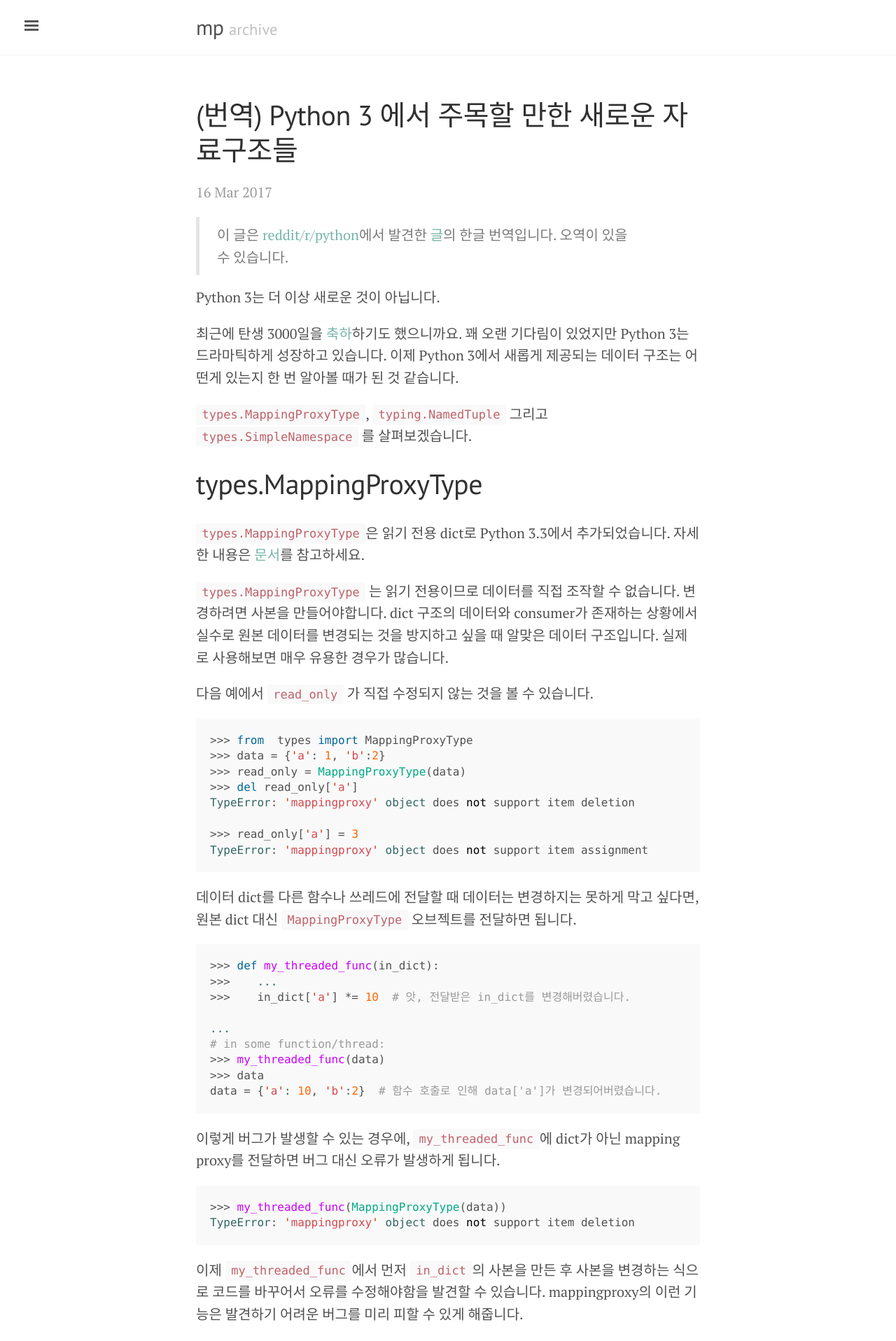
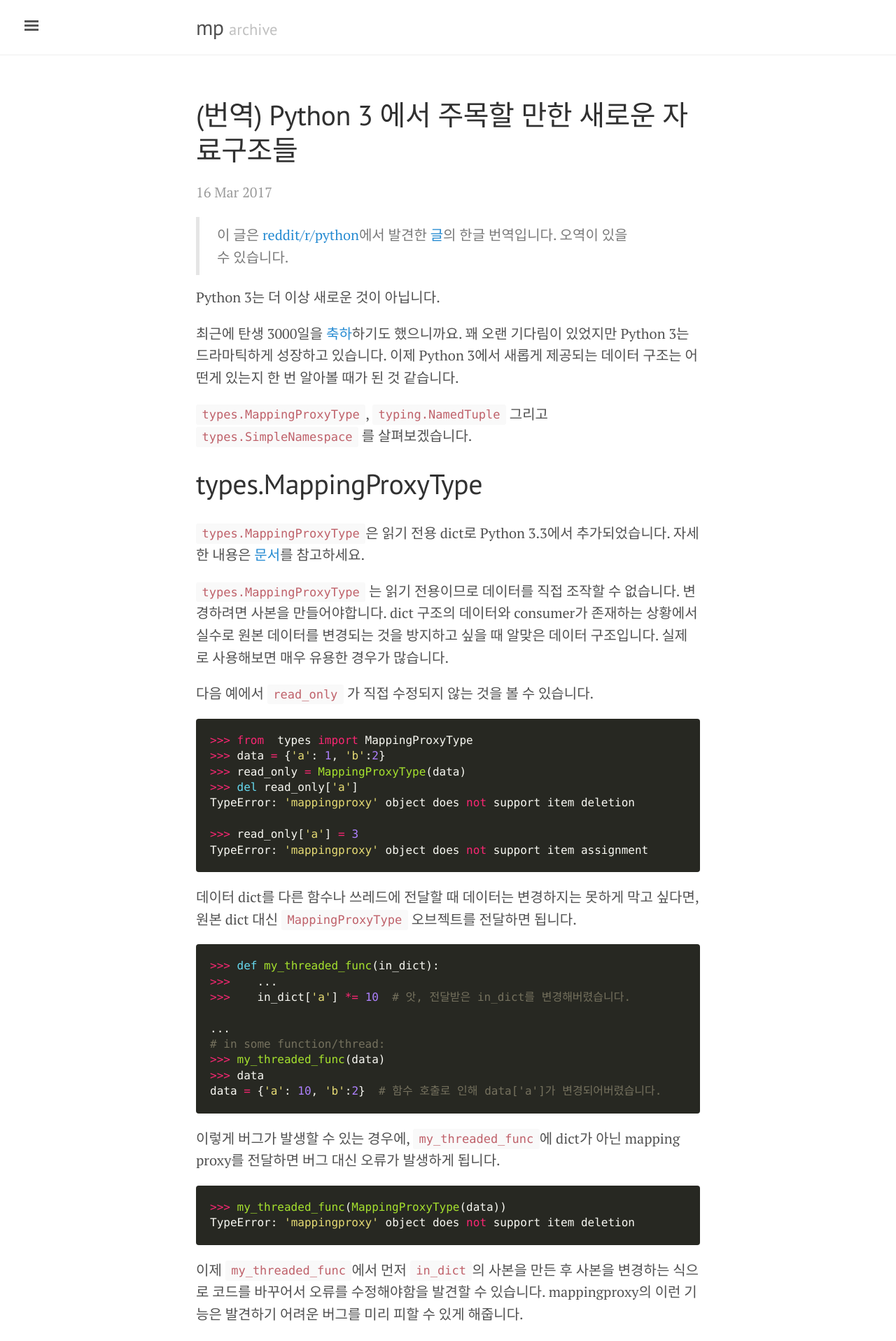
Before and after one commit to mnpk/mnpk.github.io, a Jekyll site: the page built from _posts/2017-03-16-python3-data-structure.md, in a window 1280 px wide. Shown: the top 1916 px of the page at 70% size. Built offline with Jekyll 4.4.1, drawn with Linux system fonts in a browser that asks for light colours.

Commit message:
컬러 변경

```diff
--- a/public/css/poole.css
+++ b/public/css/poole.css
@@ -67,8 +67,8 @@
 
 /* No `:visited` state is required by default (browsers will use `a`) */
 a {
-  /* color: #268bd2; */
-  color: #75b5aa;
+  color: #268bd2;
+  /* color: #75b5aa; */
   text-decoration: none;
 }
 a strong {
@@ -176,7 +176,7 @@
   white-space: pre-wrap;
   word-break: break-all;
   word-wrap: break-word;
-  background-color: #f9f9f9;
+  background-color: #272822;
 }
 pre code {
   padding: 0;
@@ -376,8 +376,8 @@
   color: #999;
 }
 .related-posts li a:hover {
-  /* color: #268bd2; */
-  color: #75b5aa;
+  color: #268bd2;
+  /* color: #75b5aa; */
   text-decoration: none;
 }
 .related-posts li a:hover small {
--- a/public/css/syntax.css
+++ b/public/css/syntax.css
@@ -1,64 +1,62 @@
 .highlight .hll { background-color: #ffc; }
-.highlight .c { color: #999; } /* Comment */
-.highlight .err { color: #a00; background-color: #faa } /* Error */
-.highlight .k { color: #069; } /* Keyword */
-.highlight .o { color: #555 } /* Operator */
-.highlight .cm { color: #09f; font-style: italic } /* Comment.Multiline */
-.highlight .cp { color: #099 } /* Comment.Preproc */
-.highlight .c1 { color: #999; } /* Comment.Single */
-.highlight .cs { color: #999; } /* Comment.Special */
-.highlight .gd { background-color: #fcc; border: 1px solid #c00 } /* Generic.Deleted */
+.highlight .c { color: #75715e } /* Comment */
+.highlight .err { color: #960050; background-color: #1e0010 } /* Error */
+.highlight .k { color: #66d9ef } /* Keyword */
+.highlight .l { color: #ae81ff } /* Literal */
+.highlight .n { color: #f8f8f2 } /* Name */
+.highlight .o { color: #f92672 } /* Operator */
+.highlight .p { color: #f8f8f2 } /* Punctuation */
+.highlight .cm { color: #75715e } /* Comment.Multiline */
+.highlight .cp { color: #75715e } /* Comment.Preproc */
+.highlight .c1 { color: #75715e } /* Comment.Single */
+.highlight .cs { color: #75715e } /* Comment.Special */
 .highlight .ge { font-style: italic } /* Generic.Emph */
-.highlight .gr { color: #f00 } /* Generic.Error */
-.highlight .gh { color: #030; } /* Generic.Heading */
-.highlight .gi { background-color: #cfc; border: 1px solid #0c0 } /* Generic.Inserted */
-.highlight .go { color: #aaa } /* Generic.Output */
-.highlight .gp { color: #009; } /* Generic.Prompt */
-.highlight .gs { } /* Generic.Strong */
-.highlight .gu { color: #030; } /* Generic.Subheading */
-.highlight .gt { color: #9c6 } /* Generic.Traceback */
-.highlight .kc { color: #069; } /* Keyword.Constant */
-.highlight .kd { color: #069; } /* Keyword.Declaration */
-.highlight .kn { color: #069; } /* Keyword.Namespace */
-.highlight .kp { color: #069 } /* Keyword.Pseudo */
-.highlight .kr { color: #069; } /* Keyword.Reserved */
-.highlight .kt { color: #078; } /* Keyword.Type */
-.highlight .m { color: #f60 } /* Literal.Number */
-.highlight .s { color: #d44950 } /* Literal.String */
-.highlight .na { color: #4f9fcf } /* Name.Attribute */
-.highlight .nb { color: #366 } /* Name.Builtin */
-.highlight .nc { color: #0a8; } /* Name.Class */
-.highlight .no { color: #360 } /* Name.Constant */
-.highlight .nd { color: #99f } /* Name.Decorator */
-.highlight .ni { color: #999; } /* Name.Entity */
-.highlight .ne { color: #c00; } /* Name.Exception */
-.highlight .nf { color: #c0f } /* Name.Function */
-.highlight .nl { color: #99f } /* Name.Label */
-.highlight .nn { color: #0cf; } /* Name.Namespace */
-.highlight .nt { color: #2f6f9f; } /* Name.Tag */
-.highlight .nv { color: #033 } /* Name.Variable */
-.highlight .ow { color: #000; } /* Operator.Word */
-.highlight .w { color: #bbb } /* Text.Whitespace */
-.highlight .mf { color: #f60 } /* Literal.Number.Float */
-.highlight .mh { color: #f60 } /* Literal.Number.Hex */
-.highlight .mi { color: #f60 } /* Literal.Number.Integer */
-.highlight .mo { color: #f60 } /* Literal.Number.Oct */
-.highlight .sb { color: #c30 } /* Literal.String.Backtick */
-.highlight .sc { color: #c30 } /* Literal.String.Char */
-.highlight .sd { color: #c30; font-style: italic } /* Literal.String.Doc */
-.highlight .s2 { color: #c30 } /* Literal.String.Double */
-.highlight .se { color: #c30; } /* Literal.String.Escape */
-.highlight .sh { color: #c30 } /* Literal.String.Heredoc */
-.highlight .si { color: #a00 } /* Literal.String.Interpol */
-.highlight .sx { color: #c30 } /* Literal.String.Other */
-.highlight .sr { color: #3aa } /* Literal.String.Regex */
-.highlight .s1 { color: #c30 } /* Literal.String.Single */
-.highlight .ss { color: #fc3 } /* Literal.String.Symbol */
-.highlight .bp { color: #366 } /* Name.Builtin.Pseudo */
-.highlight .vc { color: #033 } /* Name.Variable.Class */
-.highlight .vg { color: #033 } /* Name.Variable.Global */
-.highlight .vi { color: #033 } /* Name.Variable.Instance */
-.highlight .il { color: #f60 } /* Literal.Number.Integer.Long */
+.highlight .gs { font-weight: bold } /* Generic.Strong */
+.highlight .kc { color: #66d9ef } /* Keyword.Constant */
+.highlight .kd { color: #66d9ef } /* Keyword.Declaration */
+.highlight .kn { color: #f92672 } /* Keyword.Namespace */
+.highlight .kp { color: #66d9ef } /* Keyword.Pseudo */
+.highlight .kr { color: #66d9ef } /* Keyword.Reserved */
+.highlight .kt { color: #66d9ef } /* Keyword.Type */
+.highlight .ld { color: #e6db74 } /* Literal.Date */
+.highlight .m { color: #ae81ff } /* Literal.Number */
+.highlight .s { color: #e6db74 } /* Literal.String */
+.highlight .na { color: #a6e22e } /* Name.Attribute */
+.highlight .nb { color: #f8f8f2 } /* Name.Builtin */
+.highlight .nc { color: #a6e22e } /* Name.Class */
+.highlight .no { color: #66d9ef } /* Name.Constant */
+.highlight .nd { color: #a6e22e } /* Name.Decorator */
+.highlight .ni { color: #f8f8f2 } /* Name.Entity */
+.highlight .ne { color: #a6e22e } /* Name.Exception */
+.highlight .nf { color: #a6e22e } /* Name.Function */
+.highlight .nl { color: #f8f8f2 } /* Name.Label */
+.highlight .nn { color: #f8f8f2 } /* Name.Namespace */
+.highlight .nx { color: #a6e22e } /* Name.Other */
+.highlight .py { color: #f8f8f2 } /* Name.Property */
+.highlight .nt { color: #f92672 } /* Name.Tag */
+.highlight .nv { color: #f8f8f2 } /* Name.Variable */
+.highlight .ow { color: #f92672 } /* Operator.Word */
+.highlight .w { color: #f8f8f2 } /* Text.Whitespace */
+.highlight .mf { color: #ae81ff } /* Literal.Number.Float */
+.highlight .mh { color: #ae81ff } /* Literal.Number.Hex */
+.highlight .mi { color: #ae81ff } /* Literal.Number.Integer */
+.highlight .mo { color: #ae81ff } /* Literal.Number.Oct */
+.highlight .sb { color: #e6db74 } /* Literal.String.Backtick */
+.highlight .sc { color: #e6db74 } /* Literal.String.Char */
+.highlight .sd { color: #e6db74 } /* Literal.String.Doc */
+.highlight .s2 { color: #e6db74 } /* Literal.String.Double */
+.highlight .se { color: #ae81ff } /* Literal.String.Escape */
+.highlight .sh { color: #e6db74 } /* Literal.String.Heredoc */
+.highlight .si { color: #e6db74 } /* Literal.String.Interpol */
+.highlight .sx { color: #e6db74 } /* Literal.String.Other */
+.highlight .sr { color: #e6db74 } /* Literal.String.Regex */
+.highlight .s1 { color: #e6db74 } /* Literal.String.Single */
+.highlight .ss { color: #e6db74 } /* Literal.String.Symbol */
+.highlight .bp { color: #f8f8f2 } /* Name.Builtin.Pseudo */
+.highlight .vc { color: #f8f8f2 } /* Name.Variable.Class */
+.highlight .vg { color: #f8f8f2 } /* Name.Variable.Global */
+.highlight .vi { color: #f8f8f2 } /* Name.Variable.Instance */
+.highlight .il { color: #ae81ff } /* Literal.Number.Integer.Long */
 
 .css .o,
 .css .o + .nt,
```
